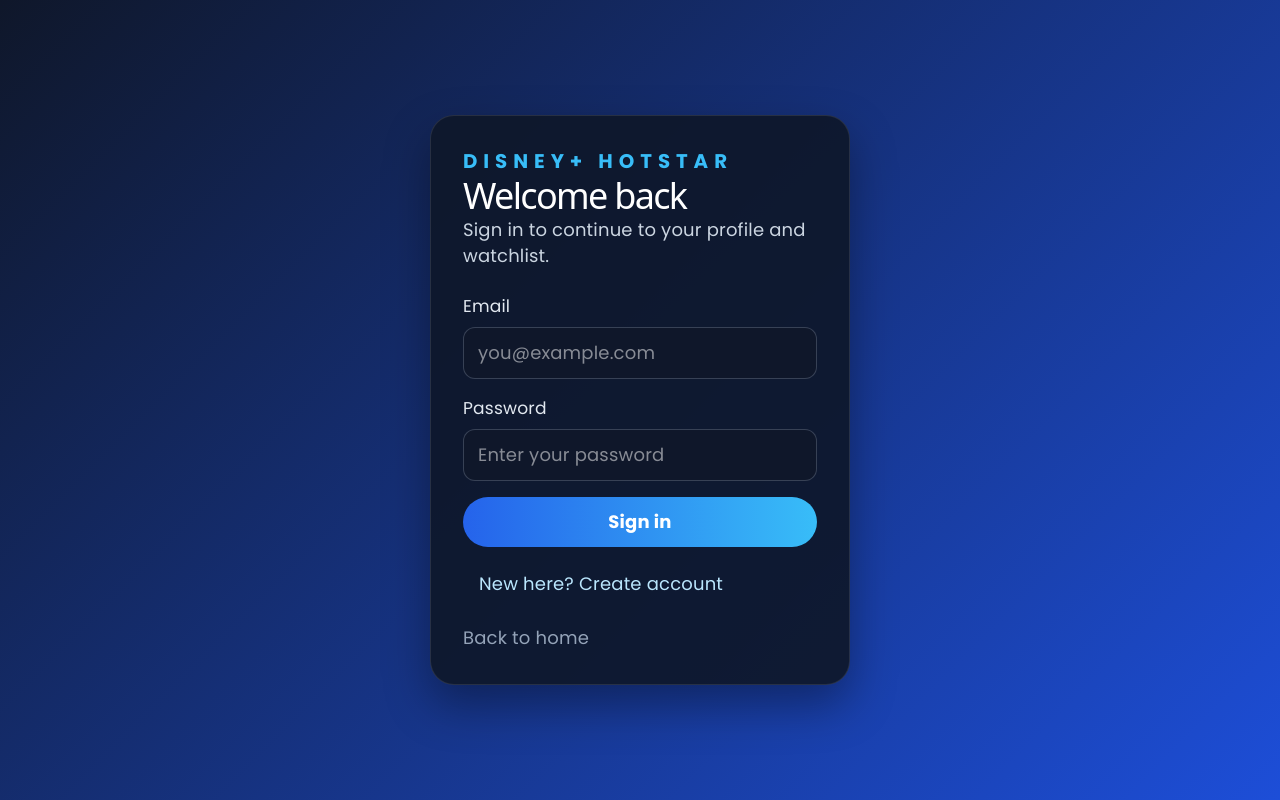
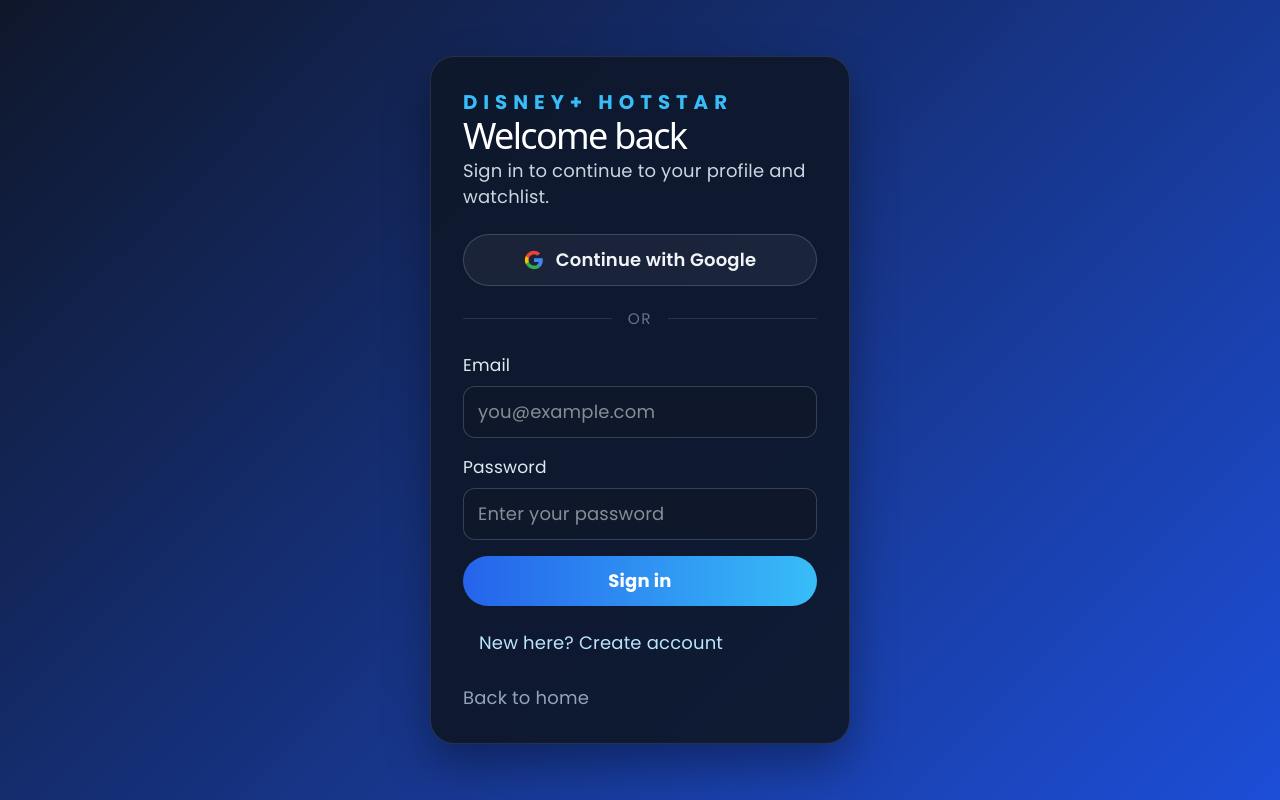
Before and after one commit to JAYASHREEM08/Disney-Hotstar-react, a React (Vite) app: page /login in a window 1280 px wide. Built offline with nearby package versions, Linux system fonts and the light colour scheme; no server answers.

Commit message:
google button added

```diff
--- a/src/auth/Login.css
+++ b/src/auth/Login.css
@@ -110,3 +110,61 @@
 .login-back-link:hover {
   color: #fff;
 }
+
+/* Google Sign-In Button */
+.login-google-btn {
+  display: flex;
+  align-items: center;
+  justify-content: center;
+  gap: 12px;
+  width: 100%;
+  padding: 12px 16px;
+  border: 1px solid rgba(148, 163, 184, 0.3);
+  border-radius: 999px;
+  background: rgba(255, 255, 255, 0.05);
+  color: #f1f5f9;
+  font-size: 1rem;
+  font-weight: 600;
+  cursor: pointer;
+  transition: all 0.25s ease;
+}
+
+.login-google-btn:hover:not(:disabled) {
+  background: rgba(255, 255, 255, 0.12);
+  border-color: rgba(255, 255, 255, 0.3);
+  transform: translateY(-1px);
+  box-shadow: 0 4px 16px rgba(0, 0, 0, 0.3);
+}
+
+.login-google-btn:active:not(:disabled) {
+  transform: translateY(0);
+}
+
+.login-google-btn:disabled {
+  opacity: 0.6;
+  cursor: wait;
+}
+
+.login-google-btn svg {
+  flex-shrink: 0;
+}
+
+/* Divider */
+.login-divider {
+  display: flex;
+  align-items: center;
+  gap: 16px;
+  margin: 20px 0;
+  color: #64748b;
+  font-size: 0.85rem;
+  text-transform: uppercase;
+  letter-spacing: 0.1em;
+}
+
+.login-divider::before,
+.login-divider::after {
+  content: '';
+  flex: 1;
+  height: 1px;
+  background: rgba(148, 163, 184, 0.2);
+}
--- a/src/auth/Login.jsx
+++ b/src/auth/Login.jsx
@@ -1,5 +1,10 @@
 import { useState } from 'react';
-import { createUserWithEmailAndPassword, signInWithEmailAndPassword } from 'firebase/auth';
+import {
+  createUserWithEmailAndPassword,
+  signInWithEmailAndPassword,
+  signInWithPopup,
+  GoogleAuthProvider,
+} from 'firebase/auth';
 import { Link, useNavigate } from 'react-router-dom';
 import { auth } from '../firebase/firebase';
 import { saveUserProfile } from '../profileService';
@@ -65,6 +70,45 @@
             ? 'Sign up to keep watching your favorites.'
             : 'Sign in to continue to your profile and watchlist.'}
         </p>
+
+        <button
+          type="button"
+          className="login-google-btn"
+          disabled={loading}
+          onClick={async () => {
+            setError('');
+            setLoading(true);
+            try {
+              const provider = new GoogleAuthProvider();
+              const result = await signInWithPopup(auth, provider);
+              const user = result.user;
+              await saveUserProfile({
+                uid: user.uid,
+                displayName: user.displayName || email.split('@')[0],
+                email: user.email || '',
+                phoneNumber: user.phoneNumber || '',
+              });
+              navigate('/profile');
+            } catch (err) {
+              const message = err.message || 'Google sign-in failed.';
+              setError(message.replace('Firebase:', '').trim());
+            } finally {
+              setLoading(false);
+            }
+          }}
+        >
+          <svg viewBox="0 0 24 24" width="20" height="20">
+            <path fill="#4285F4" d="M22.56 12.25c0-.78-.07-1.53-.2-2.25H12v4.26h5.92a5.06 5.06 0 0 1-2.2 3.32v2.77h3.57c2.08-1.92 3.28-4.74 3.28-8.1z"/>
+            <path fill="#34A853" d="M12 23c2.97 0 5.46-.98 7.28-2.66l-3.57-2.77c-.98.66-2.23 1.06-3.71 1.06-2.86 0-5.29-1.93-6.16-4.53H2.18v2.84C3.99 20.53 7.7 23 12 23z"/>
+            <path fill="#FBBC05" d="M5.84 14.09c-.22-.66-.35-1.36-.35-2.09s.13-1.43.35-2.09V7.07H2.18C1.43 8.55 1 10.22 1 12s.43 3.45 1.18 4.93l2.85-2.22.81-.62z"/>
+            <path fill="#EA4335" d="M12 5.38c1.62 0 3.06.56 4.21 1.64l3.15-3.15C17.45 2.09 14.97 1 12 1 7.7 1 3.99 3.47 2.18 7.07l3.66 2.84c.87-2.6 3.3-4.53 6.16-4.53z"/>
+          </svg>
+          Continue with Google
+        </button>
+
+        <div className="login-divider">
+          <span>or</span>
+        </div>
 
         <form onSubmit={handleSubmit} className="login-form">
           {isSignUp ? (
```
